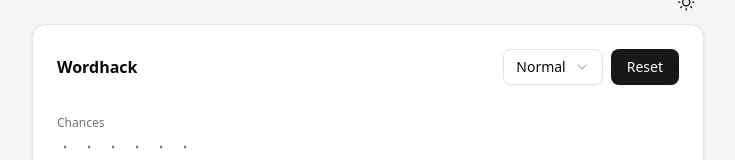
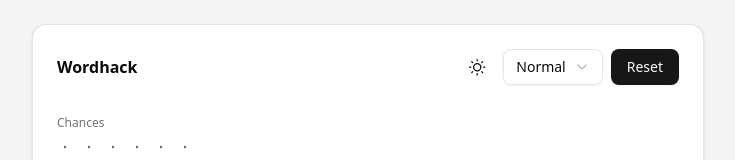
Before and after one commit to nicksheffield/Wordhack, a React (Vite) app: page / in a window 1280 px wide. Shown: the top 160 px of the page, without its empty margins (272-1007 px from the left). Built offline with nearby package versions, Linux system fonts and the light colour scheme.

Commit message:
fix: fix bad positioning

```diff
--- a/src/App.tsx
+++ b/src/App.tsx
@@ -119,15 +119,13 @@ export const App = () => {
 	return (
 		<div className="flex items-center flex-col gap-6 sm:py-6 bg-white sm:bg-muted min-h-screen">
 			<div className="flex flex-col gap-6 max-w-2xl w-full relative">
-				<div className="absolute -top-10 right-0">
-					<ThemeToggle />
-				</div>
-
 				<Card className=" sm:rounded-xl rounded-none border-0 shadow-none sm:border sm:shadow-sm z-20 relative">
 					<CardHeader>
 						<div className="flex justify-between items-center">
 							<CardTitle>Wordhack</CardTitle>
 							<div className="flex items-center gap-2">
+								<ThemeToggle />
+
 								<Select
 									value={difficulty.name}
 									onValueChange={selectDifficulty}
```
